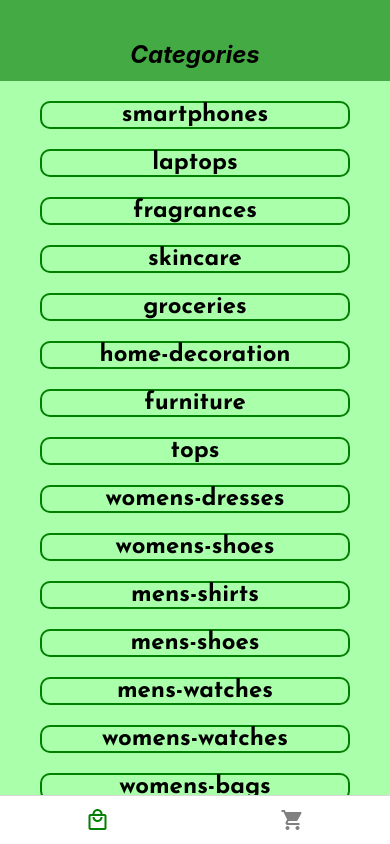
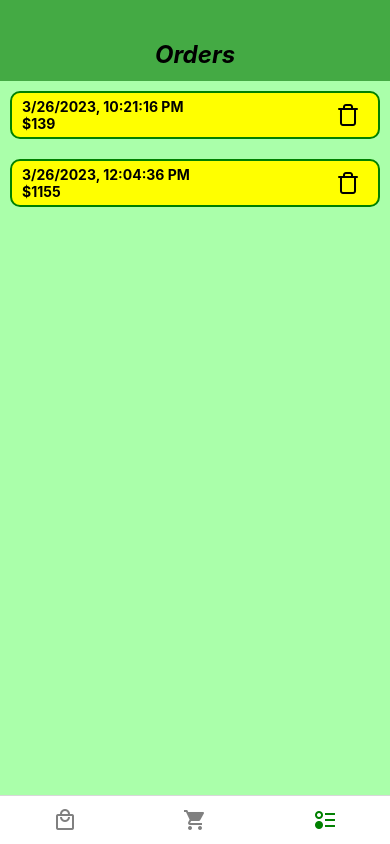
Before and after one commit to sergiocld99/e-commerce, a React Native app: screen /OrdersTab in a window 390 px wide. Built offline with nearby package versions, Linux system fonts and the light colour scheme.

Commit message:
Orders screen

```diff
--- /dev/null
+++ b/src/components/OrderItem.jsx
@@ -0,0 +1,44 @@
+import { View, Text, StyleSheet, Pressable } from 'react-native'
+import React, { useEffect, useState } from 'react'
+
+// icons
+import { Feather } from '@expo/vector-icons';
+
+const OrderItem = ({item}) => {
+  const [total, setTotal] = useState(0)
+
+  useEffect(() => {
+    setTotal(item.items.reduce((tot, curr) => (tot += curr.price * curr.quantity), 0))
+  })
+
+  return (
+    <View style={styles.container}>
+      <View style={{width: "85%"}}>
+        <Text style={{fontWeight: 'bold'}}>{new Date(item.createdAt).toLocaleString()}</Text>
+        <Text style={{fontWeight: 'bold'}}>${total}</Text>
+      </View>
+      <Pressable onPress={() => {}}>
+        <Feather name="trash" size={24} color="black" />
+      </Pressable>
+
+    </View>
+  )
+}
+
+const styles = StyleSheet.create({
+  container: {
+    flexDirection: 'row',
+    alignItems: 'center',
+    gap: 20,
+    marginHorizontal: 10,
+    marginVertical: 10,
+    borderWidth: 2,
+    borderColor: 'green',
+    backgroundColor: 'yellow',
+    borderRadius: 10,
+    paddingHorizontal: 10,
+    paddingVertical: 5
+  }
+})
+
+export default OrderItem
--- /dev/null
+++ b/src/data/orders.json
@@ -0,0 +1,95 @@
+[
+  {
+    "id": 1,
+    "userId": 2,
+    "createdAt": 1679869276580,
+    "items": [
+      {
+        "id": 69,
+        "title": "Golden Watch Pearls Bracelet Watch",
+        "description": "Product details of Golden Watch Pearls Bracelet Watch For Girls - Golden Chain Ladies Bracelate Watch for Women",
+        "price": 47,
+        "discountPercentage": 17.55,
+        "rating": 4.77,
+        "stock": 89,
+        "brand": "Watch Pearls",
+        "category": "womens-watches",
+        "thumbnail": "https://i.dummyjson.com/data/products/69/thumbnail.jpg",
+        "images": [
+          "https://i.dummyjson.com/data/products/69/1.jpg",
+          "https://i.dummyjson.com/data/products/69/2.jpg",
+          "https://i.dummyjson.com/data/products/69/3.webp",
+          "https://i.dummyjson.com/data/products/69/4.jpg",
+          "https://i.dummyjson.com/data/products/69/thumbnail.jpg"
+        ],
+        "quantity": 1
+      },
+      {
+        "id": 71,
+        "title": "Women Shoulder Bags",
+        "description": "LouisWill Women Shoulder Bags Long Clutches Cross Body Bags Phone Bags PU Leather Hand Bags Large Capacity Card Holders Zipper Coin Purses Fashion Crossbody Bags for Girls Ladies",
+        "price": 46,
+        "discountPercentage": 14.65,
+        "rating": 4.71,
+        "stock": 17,
+        "brand": "LouisWill",
+        "category": "womens-bags",
+        "thumbnail": "https://i.dummyjson.com/data/products/71/thumbnail.jpg",
+        "images": [
+          "https://i.dummyjson.com/data/products/71/1.jpg",
+          "https://i.dummyjson.com/data/products/71/2.jpg",
+          "https://i.dummyjson.com/data/products/71/3.webp",
+          "https://i.dummyjson.com/data/products/71/thumbnail.jpg"
+        ],
+        "quantity": 2
+      }
+    ]
+  },
+  {
+    "id": 2,
+    "userId": 2,
+    "createdAt": 1679832276580,
+    "items": [
+      {
+        "id": 93,
+        "title": "Automatic Motor Gas Motorcycles",
+        "description": "150cc 4-Stroke Motorcycle Automatic Motor Gas Motorcycles Scooter motorcycles 150cc scooter",
+        "price": 1050,
+        "discountPercentage": 3.34,
+        "rating": 4.84,
+        "stock": 127,
+        "brand": "shock absorber",
+        "category": "motorcycle",
+        "thumbnail": "https://i.dummyjson.com/data/products/93/thumbnail.jpg",
+        "images": [
+          "https://i.dummyjson.com/data/products/93/1.jpg",
+          "https://i.dummyjson.com/data/products/93/2.jpg",
+          "https://i.dummyjson.com/data/products/93/3.jpg",
+          "https://i.dummyjson.com/data/products/93/4.jpg",
+          "https://i.dummyjson.com/data/products/93/thumbnail.jpg"
+        ],
+        "quantity": 1
+      },
+      {
+        "id": 97,
+        "title": "Metal Ceramic Flower",
+        "description": "Metal Ceramic Flower Chandelier Home Lighting American Vintage Hanging Lighting Pendant Lamp",
+        "price": 35,
+        "discountPercentage": 10.94,
+        "rating": 4.93,
+        "stock": 146,
+        "brand": "Ifei Home",
+        "category": "lighting",
+        "thumbnail": "https://i.dummyjson.com/data/products/97/thumbnail.jpg",
+        "images": [
+          "https://i.dummyjson.com/data/products/97/1.jpg",
+          "https://i.dummyjson.com/data/products/97/2.jpg",
+          "https://i.dummyjson.com/data/products/97/3.jpg",
+          "https://i.dummyjson.com/data/products/97/4.webp",
+          "https://i.dummyjson.com/data/products/97/thumbnail.jpg"
+        ],
+        "quantity": 3
+      }
+    ]
+  }
+]
--- /dev/null
+++ b/src/navigation/OrdersNavigator.js
@@ -0,0 +1,24 @@
+import { View, Text } from 'react-native'
+import React from 'react'
+import { NavigationContainer } from '@react-navigation/native'
+import { createNativeStackNavigator } from '@react-navigation/native-stack'
+import Cart from "../screens/Cart"
+import Header from "../components/Header"
+import Orders from '../screens/Orders'
+
+const Stack = createNativeStackNavigator()
+
+const OrdersNavigator = () => {
+  return (
+    <Stack.Navigator
+      initialRouteName='Orders'
+      screenOptions={({route}) => ({
+        header: () => <Header title={"Orders"} />
+      })}
+    >
+      <Stack.Screen name='Orders' component={Orders} />
+    </Stack.Navigator>
+  )
+}
+
+export default OrdersNavigator
--- a/src/navigation/TabNavigator.js
+++ b/src/navigation/TabNavigator.js
@@ -8,6 +8,7 @@ import CartNavigator from './CartNavigator'
 // icons
 import { MaterialCommunityIcons } from '@expo/vector-icons';
 import { MaterialIcons } from '@expo/vector-icons';
+import OrdersNavigator from './OrdersNavigator'
 
 const Tab = createBottomTabNavigator()
 
@@ -31,6 +32,13 @@ const TabNavigator = () => {
             </View>
           )
         }} />
+        <Tab.Screen name='OrdersTab' component={OrdersNavigator} options={{
+          tabBarIcon: ({focused}) => (
+            <View>
+              <MaterialCommunityIcons name="order-bool-ascending" size={24} color={focused ? "green" : "gray"} />
+            </View>
+          )
+        }} />
       </Tab.Navigator>
     </NavigationContainer>
   )
--- a/src/screens/Cart.jsx
+++ b/src/screens/Cart.jsx
@@ -1,19 +1,33 @@
-import { View, Text, FlatList } from 'react-native'
-import React, { useState } from 'react'
+import { View, Text, FlatList, Pressable } from 'react-native'
+import React, { useEffect, useState } from 'react'
 
 // data
 import allCartItems from "../data/cart.json"
 import CartItem from '../components/CartItem'
 
 const Cart = () => {
-  const [items, setItems] = useState(allCartItems)
+  const [items, setItems] = useState({})
+  const [total, setTotal] = useState(0)
+
+  useEffect(() => {
+    // para reducer, seteamos valor inicial 0, lo cual a su vez hace que sea tipo number
+    const total = allCartItems.reduce((tot, curr) => tot + curr.quantity * curr.price, 0)
+    setItems(allCartItems)
+    setTotal(total)
+  }, [allCartItems])
 
   return (
-    <View>
+    <View style={{backgroundColor: '#aaffaa', flex: 1, paddingBottom: 20}}>
       <FlatList data={items}
         renderItem={({item}) => (<CartItem item={item} />)}
         keyExtractor={item => item.id}
       />
+      <View style={{flexDirection: 'row', justifyContent: 'space-between', marginHorizontal: 20, alignItems: 'center'}}>
+        <Pressable style={{backgroundColor: '#00ff00', padding: 10, borderRadius: 10, borderWidth: 2}} onPress={() => {}}>
+          <Text style={{fontWeight: 'bold'}}>Confirm</Text>
+        </Pressable>
+        <Text style={{fontWeight: 'bold'}}>Total: ${total}</Text>
+      </View>
     </View>
   )
 }
--- /dev/null
+++ b/src/screens/Orders.jsx
@@ -0,0 +1,25 @@
+import { View, Text, FlatList } from 'react-native'
+import React, { useState } from 'react'
+
+// data
+import allOrders from "../data/orders.json"
+import OrderItem from '../components/OrderItem'
+
+const Orders = () => {
+  const [items, setItems] = useState(allOrders)
+
+  return (
+    <View style={{backgroundColor: '#aaffaa', flex: 1}}>
+      <FlatList data={items}
+        renderItem={({item}) => (
+          <View>
+            <OrderItem item={item} />
+          </View>
+        )}
+        keyExtractor={item => item.id}
+      />
+    </View>
+  )
+}
+
+export default Orders
```
